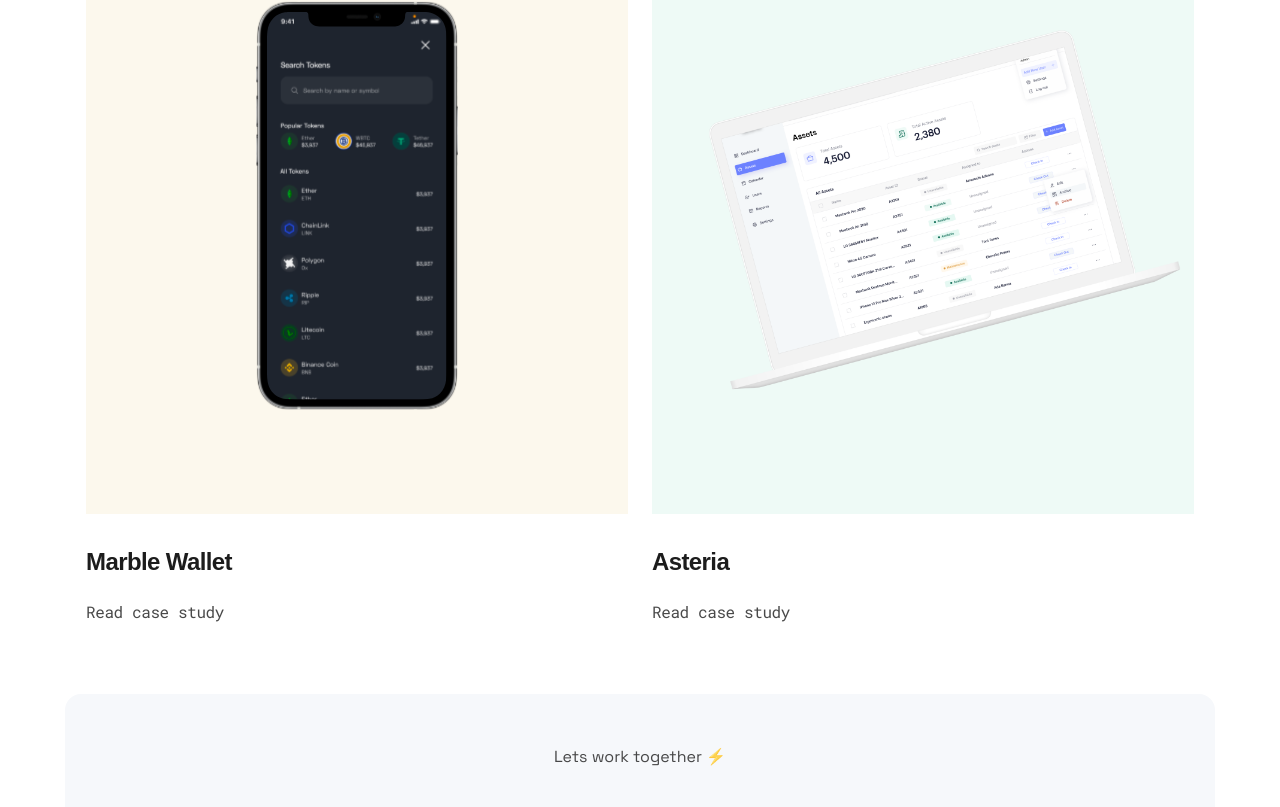
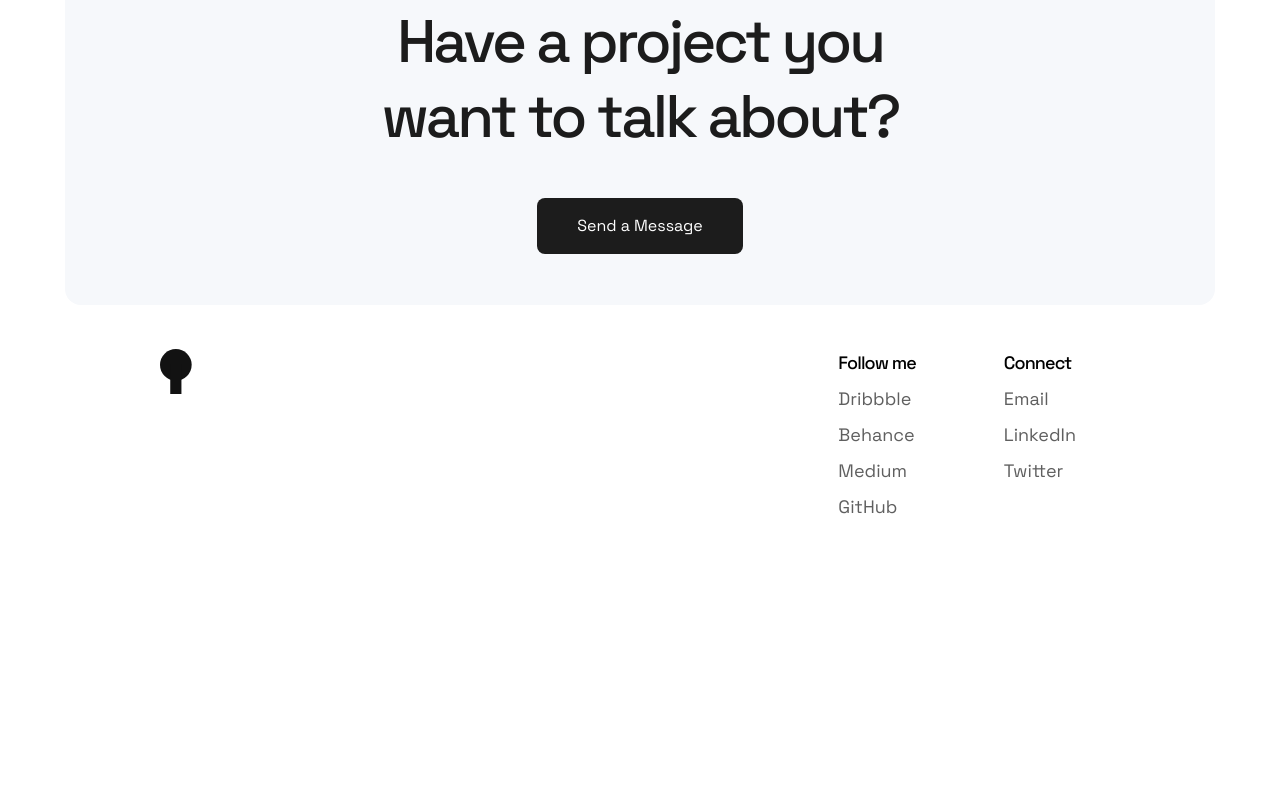
Before and after one commit to ijeomaemeruwa/design-portfolio, a React (Create React App) app: page /projects in a window 1280 px wide. Shown: the part 2209-3016 px from the top of the page. After the commit the page ends 2774 px from the top, so only its background shows below. Built offline with nearby package versions, Linux system fonts and the light colour scheme.

Commit message:
project updates

```diff
--- a/src/data/portfolio.js
+++ b/src/data/portfolio.js
@@ -4,8 +4,8 @@
 import bridge from '../assets/images/bridgecard.svg'
 import staple from '../assets/images/staple.svg'
 import ferry from '../assets/images/ferry.svg'
-import marble from '../assets/images/marble.svg'
-import asteria from '../assets/images/asteria.png'
+// import marble from '../assets/images/marble.svg'
+// import asteria from '../assets/images/asteria.png'
 
 
 export const PROJECTS = [
@@ -46,22 +46,22 @@
       subtitle: "Helping businesses track revenue and subscriptions",
       lead: "Read Case Study"
    },
-   {
-      id: 5,
-      project: "Marble Wallet",
-      image: marble,
-      link: "/marble-wallet",
-      title: "Marble Wallet",
-      subtitle: "Simplifying crytocurrency trading",
-      lead: "Read Case Study"
-   },
-   {
-      id: 6,
-      project: "Asteria",
-      image: asteria,
-      link: "/asteria",
-      title: "Asteria",
-      subtitle: "Automated Asset Management System",
-      lead: "Read Case Study"
-   },
+   // {
+   //    id: 5,
+   //    project: "Marble Wallet",
+   //    image: marble,
+   //    link: "/marble-wallet",
+   //    title: "Marble Wallet",
+   //    subtitle: "Simplifying crytocurrency trading",
+   //    lead: "Read Case Study"
+   // },
+   // {
+   //    id: 6,
+   //    project: "Asteria",
+   //    image: asteria,
+   //    link: "/asteria",
+   //    title: "Asteria",
+   //    subtitle: "Automated Asset Management System",
+   //    lead: "Read Case Study"
+   // },
 ]
```
